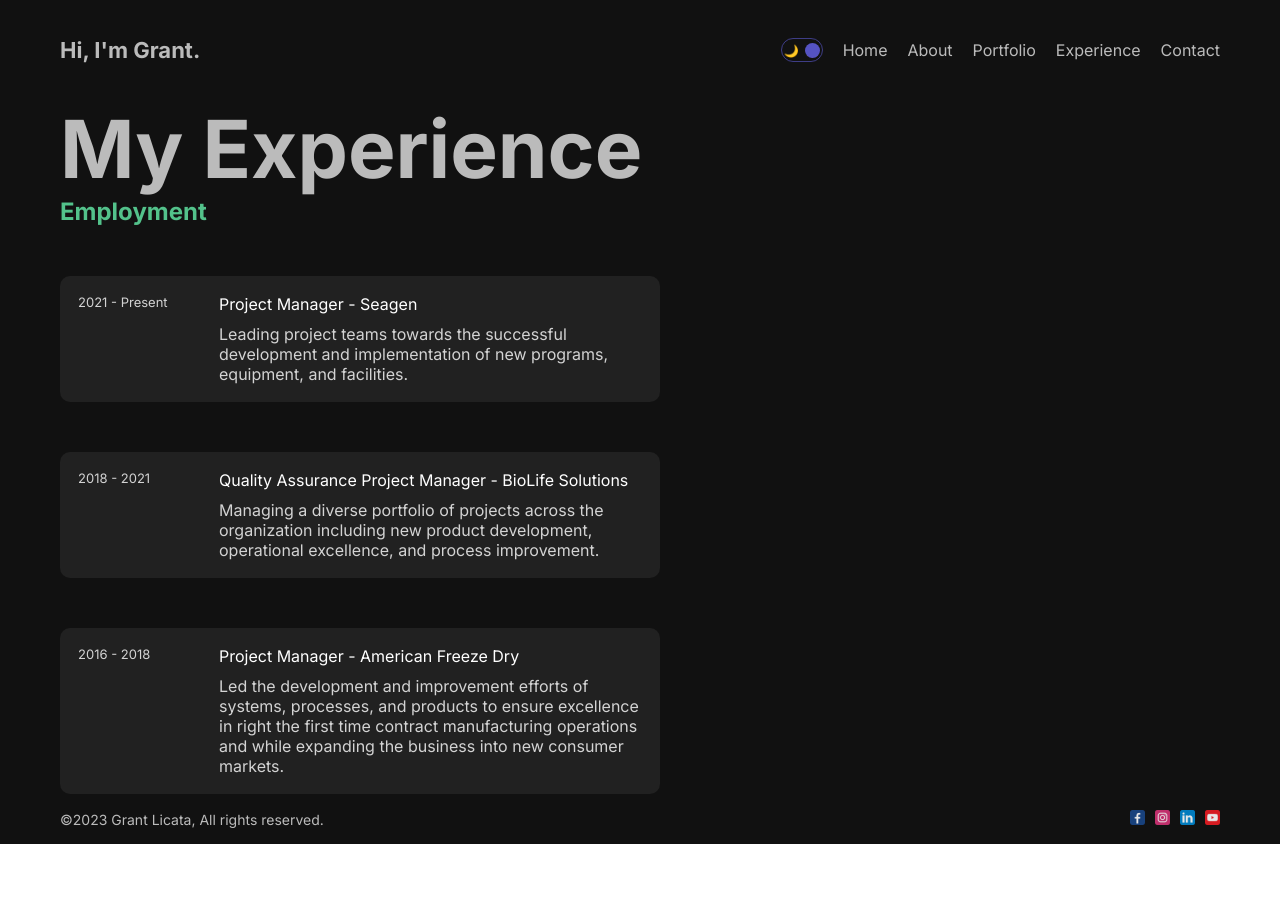
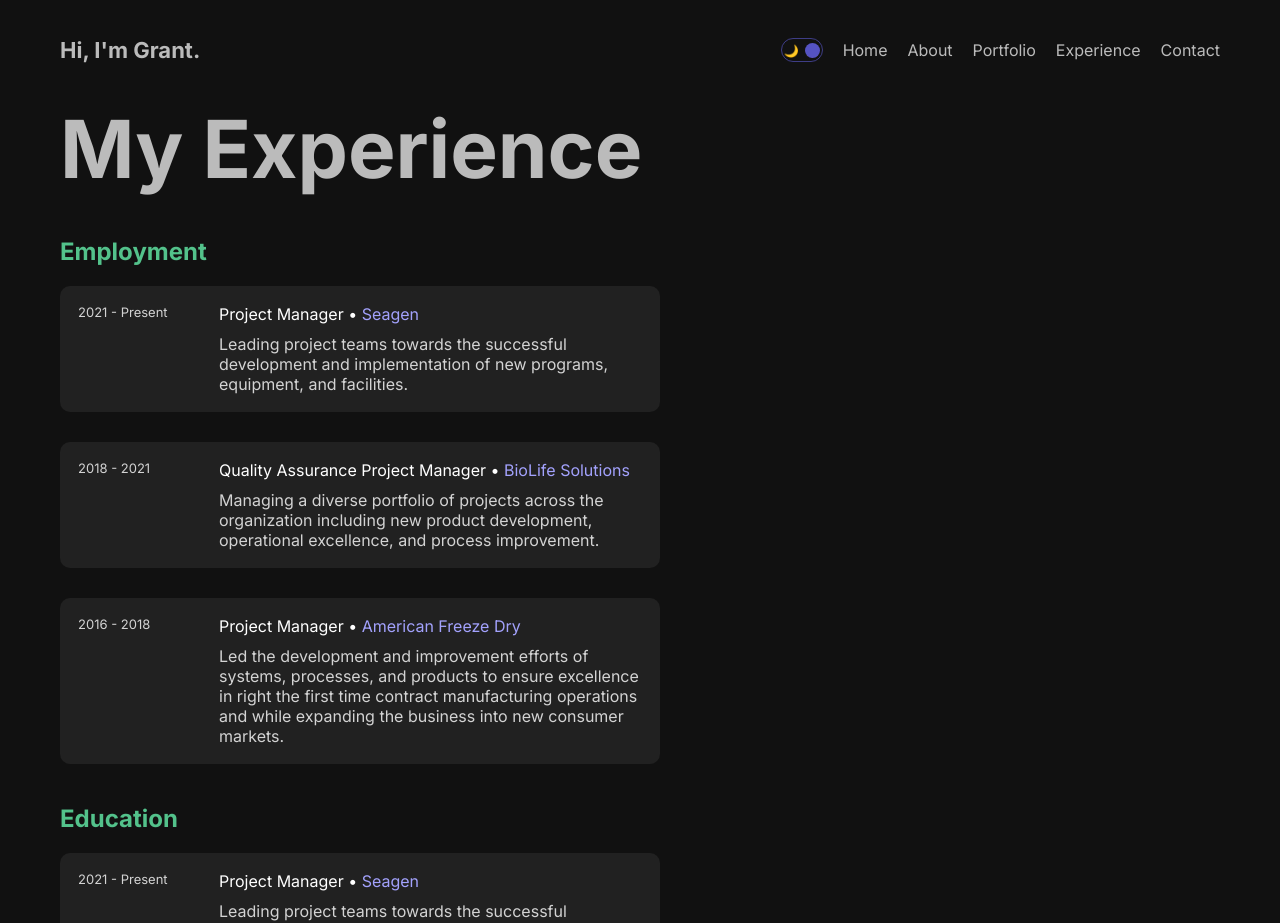
Before and after one commit to GrantLicata/Portfolio, a Next.js app: page /experience in a window 1280 px wide. Shown: the top 923 px of the page. Before the commit the page ends 844 px from the top, so only its background shows below. Built offline with nearby package versions, Linux system fonts and the light colour scheme.

Commit message:
Style updates to experience page

```diff
--- a/src/app/experience/page.jsx
+++ b/src/app/experience/page.jsx
@@ -21,7 +21,7 @@ const Experience = () => {
     <div className={styles.container}>
       <h1 className={styles.mainTitle}>My Experience</h1>
       <h2 className={styles.categoryTitle}>Employment</h2>
-
+      <div className={styles.list}>
         {data.map((item) => (
           <div className={styles.item} key={item.id}>
             <div className={styles.cardLeft}>
@@ -31,13 +31,39 @@ const Experience = () => {
             </div>
             <div className={styles.cardRight}>
               <p className={styles.titleAndEmployer}>
-              {item.title} - {item.employer}
+                {item.title} &bull;{" "}
+                <Link className={styles.link} href={item.employer_url}>
+                  {item.employer}
+                </Link>
               </p>
               <p>{item.description}</p>
             </div>
           </div>
         ))}
       </div>
+
+      <h2 className={styles.categoryTitle}>Education</h2>
+      <div className={styles.list}>
+        {data.map((item) => (
+          <div className={styles.item} key={item.id}>
+            <div className={styles.cardLeft}>
+              <p className={styles.dates}>
+                {item.year_start} - {item.year_end}
+              </p>
+            </div>
+            <div className={styles.cardRight}>
+              <p className={styles.titleAndEmployer}>
+                {item.title} &bull;{" "}
+                <Link className={styles.link} href={item.employer_url}>
+                  {item.employer}
+                </Link>
+              </p>
+              <p>{item.description}</p>
+            </div>
+          </div>
+        ))}
+      </div>
+    </div>
   );
 };
 
--- a/src/app/experience/page.module.css
+++ b/src/app/experience/page.module.css
@@ -9,10 +9,20 @@
 
 .mainTitle {
   font-size: 80px;
+  /* position: relative;
+  top: 10px; */
 }
 
 .categoryTitle {
   color: #53c28b;
+  margin-top: 40px;
+  margin-bottom: 20px;
+}
+
+.list {
+  display: flex;
+  flex-direction: column;
+  gap: 30px;
 }
 
 .item {
@@ -20,10 +30,18 @@
   border-radius: 10px;
   background-color: rgba(37, 37, 37, 0.784);
   color: #d3d3d3;
-  margin-top: 50px;
+  /* margin-top: 50px; */
   padding: 18px;
-  /* margin-left: auto;
-  margin-right: auto; */
+  max-width: 600px;
+}
+
+.item:hover {
+  display: flex;
+  border-radius: 10px;
+  background-color: rgba(74, 74, 74, 0.784);
+  color: #d3d3d3;
+  /* margin-top: 50px; */
+  padding: 18px;
   max-width: 600px;
 }
 
@@ -45,6 +63,11 @@
   padding-bottom: 10px;
 }
 
+.link {
+  color: #a3a2fd;
+  cursor: pointer;
+}
+
 @media only screen and (max-width: 768px) {
   .mainTitle {
     font-size: 45px;
```
Lines whose indentation alone changed are shown as unchanged.
